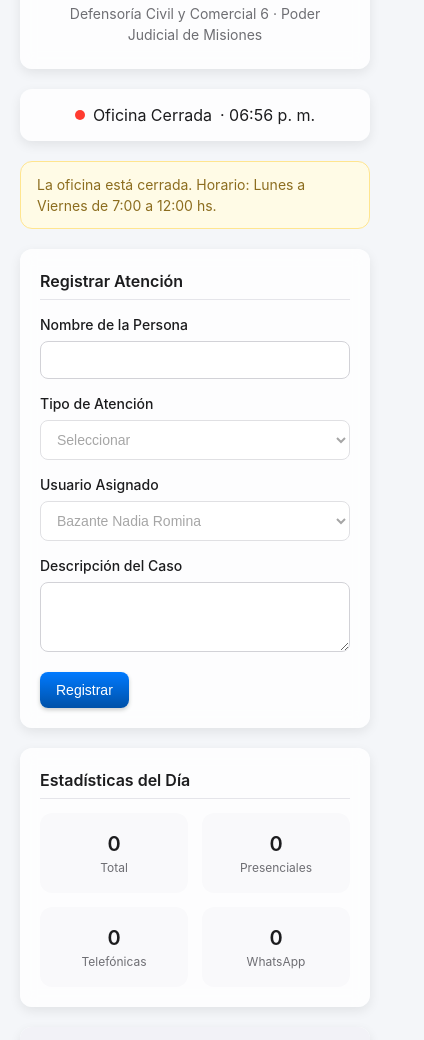
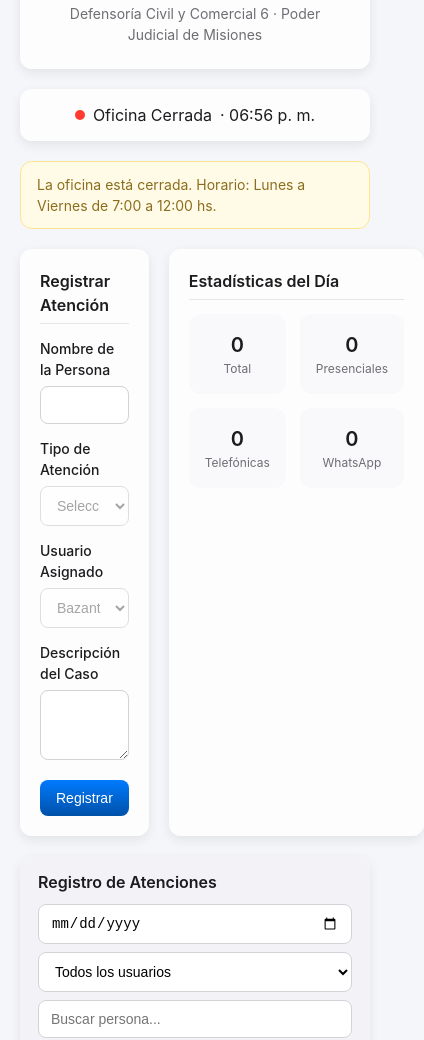
Before and after one commit to Defensoria6/atencion-publico, a plain HTML site: page index.html in a window 390 px wide. Shown: the part 80-1120 px from the top of the page, 424 px wide, since content can reach past the window. Drawn offline with Linux system fonts and the light colour scheme; no server answers.

Commit message:
Update index.html

```diff
--- a/index.html
+++ b/index.html
@@ -8,7 +8,7 @@
     :root {
       --bg: #f4f6f9;
       --card: #ffffffcc;
-      --accent: #007aff; /* estilo macOS */
+      --accent: #007aff;
       --accent-dark: #0051a8;
       --text: #1c1c1e;
       --muted: #6e6e73;
@@ -24,178 +24,52 @@
       padding: 20px;
     }
     h1,h2 { font-weight:600; }
-    .container {
-      max-width: 1100px;
-      margin: auto;
-      display: flex;
-      flex-direction: column;
-      gap: 20px;
-    }
-    .header {
-      background: var(--card);
-      padding: 24px;
-      border-radius: var(--radius);
-      box-shadow: var(--shadow);
-      text-align: center;
-      backdrop-filter: blur(8px);
-    }
+    .container { max-width: 1100px; margin: auto; display: flex; flex-direction: column; gap: 20px; }
+    .header { background: var(--card); padding: 24px; border-radius: var(--radius); box-shadow: var(--shadow); text-align: center; }
     .header h1 { font-size: 22px; margin-bottom: 6px; }
     .header p { color: var(--muted); font-size: 14px; }
-
-    .status-bar {
-      background: var(--card);
-      padding: 14px 20px;
-      border-radius: var(--radius);
-      box-shadow: var(--shadow);
-      display: flex;
-      justify-content: center;
-      align-items: center;
-      gap: 8px;
-    }
-    .status-indicator {
-      width: 10px; height: 10px;
-      border-radius: 50%;
-    }
+    .status-bar { background: var(--card); padding: 14px 20px; border-radius: var(--radius); box-shadow: var(--shadow); display: flex; justify-content: center; align-items: center; gap: 8px; }
+    .status-indicator { width: 10px; height: 10px; border-radius: 50%; }
     .status-open { background:#34c759; }
     .status-closed { background:#ff3b30; }
-
-    .main {
-      display: grid;
-      grid-template-columns: 1fr 1fr;
-      gap: 20px;
+    .main { display: grid; grid-template-columns: 1fr 1fr; gap: 20px; }
+    .card { background: var(--card); border-radius: var(--radius); box-shadow: var(--shadow); padding: 20px; }
+    .card h2 { font-size: 16px; margin-bottom: 14px; border-bottom: 1px solid #e5e5ea; padding-bottom: 6px; }
+    label { font-size: 14px; font-weight: 500; margin-bottom: 6px; display:block; }
+    input,select,textarea {
+      width: 100%; padding: 10px 12px; border: 1px solid #d2d2d7; border-radius: 8px;
+      background: #fff; font-size: 14px;
     }
-    .card {
-      background: var(--card);
-      border-radius: var(--radius);
-      box-shadow: var(--shadow);
-      padding: 20px;
-      backdrop-filter: blur(8px);
-    }
-    .card h2 {
-      font-size: 16px;
-      margin-bottom: 14px;
-      border-bottom: 1px solid #e5e5ea;
-      padding-bottom: 6px;
-    }
-
-    label {
-      font-size: 14px;
-      font-weight: 500;
-      margin-bottom: 6px;
-      display:block;
-    }
-    input,select,textarea {
-      width: 100%;
-      padding: 10px 12px;
-      border: 1px solid #d2d2d7;
-      border-radius: 8px;
-      background: #fff;
-      font-size: 14px;
-      transition: border .2s, box-shadow .2s;
-    }
-    input:focus,select:focus,textarea:focus {
-      border-color: var(--accent);
-      outline: none;
-      box-shadow: 0 0 0 3px rgba(0,122,255,.2);
-    }
+    input:focus,select:focus,textarea:focus { border-color: var(--accent); outline: none; box-shadow: 0 0 0 3px rgba(0,122,255,.2); }
     .form-group { margin-bottom: 14px; }
-
-    .btn {
-      display: inline-block;
-      background: linear-gradient(to bottom, #ffffff, #f0f0f5);
-      border: 1px solid #c7c7cc;
-      border-radius: 8px;
-      padding: 10px 16px;
-      font-size: 14px;
-      font-weight: 500;
-      cursor: pointer;
-      transition: all .2s;
-      box-shadow: inset 0 1px 0 #fff, 0 1px 2px rgba(0,0,0,.05);
-    }
-    .btn:hover {
-      background: linear-gradient(to bottom, #f9f9fb, #e9e9ef);
-    }
-    .btn:active {
-      background: #d1d1d6;
-      transform: translateY(1px);
-    }
-    .btn-primary {
-      background: linear-gradient(to bottom, var(--accent), var(--accent-dark));
-      color: #fff;
-      border: none;
-      box-shadow: 0 2px 4px rgba(0,0,0,.2);
-    }
-    .btn-primary:hover {
-      background: linear-gradient(to bottom, #3395ff, #0064d2);
-    }
-
-    .alert {
-      background:#fffbe6;
-      color:#8c6d1f;
-      border:1px solid #ffe58f;
-      padding:12px 16px;
-      border-radius: var(--radius);
-      font-size:14px;
-      display:none;
-    }
-
-    .stats {
-      display:grid;
-      grid-template-columns: repeat(2,1fr);
-      gap:14px;
-    }
-    .stat-box {
-      background:#f9f9fb;
-      border-radius: var(--radius);
-      padding:16px;
-      text-align:center;
-    }
-    .stat-number {
-      font-size:20px;
-      font-weight:600;
-    }
+    .btn { display: inline-block; border-radius: 8px; padding: 10px 16px; font-size: 14px; font-weight: 500; cursor: pointer; transition: all .2s; }
+    .btn-primary { background: linear-gradient(to bottom, var(--accent), var(--accent-dark)); color: #fff; border: none; }
+    .btn-primary:hover { background: linear-gradient(to bottom, #3395ff, #0064d2); }
+    .btn-secondary { background:#e5e5ea; border:1px solid #c7c7cc; }
+    .alert { background:#fffbe6; color:#8c6d1f; border:1px solid #ffe58f; padding:12px 16px; border-radius: var(--radius); font-size:14px; display:none; }
+    .stats { display:grid; grid-template-columns: repeat(2,1fr); gap:14px; }
+    .stat-box { background:#f9f9fb; border-radius: var(--radius); padding:16px; text-align:center; }
+    .stat-number { font-size:20px; font-weight:600; }
     .stat-label { font-size:12px; color:var(--muted); }
-
-    .records-table {
-      background: var(--card);
-      border-radius: var(--radius);
-      box-shadow: var(--shadow);
-      overflow: hidden;
-    }
-    .table-header {
-      background: #f2f2f7;
-      padding: 14px 18px;
-      font-weight: 600;
-      border-bottom:1px solid #e5e5ea;
-    }
-    .table-content {
-      max-height: 300px;
-      overflow-y:auto;
-    }
-    .record {
-      display:grid;
-      grid-template-columns: 80px 100px 1fr 1fr;
-      padding: 10px 16px;
-      font-size:14px;
-      border-bottom:1px solid #f0f0f5;
-    }
+    .records-table { background: var(--card); border-radius: var(--radius); box-shadow: var(--shadow); overflow: hidden; }
+    .table-header { background: #f2f2f7; padding: 14px 18px; font-weight: 600; border-bottom:1px solid #e5e5ea; display:flex; justify-content:space-between; align-items:center; flex-wrap:wrap; gap:10px; }
+    .table-content { max-height: 300px; overflow-y:auto; }
+    .record { display:grid; grid-template-columns: 100px 80px 100px 1fr 1fr; padding: 10px 16px; font-size:14px; border-bottom:1px solid #f0f0f5; }
     .record:hover { background:#fafafa; }
     .record-time { font-weight:500; color:var(--accent); }
-    .record-type {
-      font-size:12px;
-      padding:2px 6px;
-      border-radius:6px;
-      text-align:center;
-      font-weight:500;
-    }
+    .record-type { font-size:12px; padding:2px 6px; border-radius:6px; text-align:center; font-weight:500; }
     .type-presencial { background:#eaf9ea; color:#34c759; }
     .type-telefonica { background:#fff8e6; color:#ff9500; }
     .type-whatsapp { background:#f3e8ff; color:#af52de; }
-
-    @media(max-width:768px){
-      .main { grid-template-columns:1fr; }
-      .record { grid-template-columns:1fr; gap:6px; }
+    @media print {
+      body { background: #fff; }
+      .header, .status-bar, .main, .alert, .table-header { display: none !important; }
+      .records-table { box-shadow:none; }
+      .record { grid-template-columns: 120px 80px 120px 1fr 1fr; border:1px solid #ccc; }
+      .print-header { display:block; text-align:center; margin-bottom:20px; }
+      .print-header h2 { margin:0; }
     }
+    .print-header { display:none; }
   </style>
 </head>
 <body>
@@ -247,28 +121,28 @@
       <div class="card">
         <h2>Estadísticas del Día</h2>
         <div class="stats">
-          <div class="stat-box">
-            <div id="totalAttentions" class="stat-number">0</div>
-            <div class="stat-label">Total</div>
-          </div>
-          <div class="stat-box">
-            <div id="presentialCount" class="stat-number">0</div>
-            <div class="stat-label">Presenciales</div>
-          </div>
-          <div class="stat-box">
-            <div id="phoneCount" class="stat-number">0</div>
-            <div class="stat-label">Telefónicas</div>
-          </div>
-          <div class="stat-box">
-            <div id="whatsappCount" class="stat-number">0</div>
-            <div class="stat-label">WhatsApp</div>
-          </div>
+          <div class="stat-box"><div id="totalAttentions" class="stat-number">0</div><div class="stat-label">Total</div></div>
+          <div class="stat-box"><div id="presentialCount" class="stat-number">0</div><div class="stat-label">Presenciales</div></div>
+          <div class="stat-box"><div id="phoneCount" class="stat-number">0</div><div class="stat-label">Telefónicas</div></div>
+          <div class="stat-box"><div id="whatsappCount" class="stat-number">0</div><div class="stat-label">WhatsApp</div></div>
         </div>
       </div>
     </div>
 
     <div class="records-table">
-      <div class="table-header">Registro de Atenciones</div>
+      <div class="table-header">
+        <span>Registro de Atenciones</span>
+        <div style="display:flex; gap:8px; flex-wrap:wrap;">
+          <input type="date" id="filterDate">
+          <select id="filterUser"><option value="">Todos los usuarios</option></select>
+          <input type="text" id="filterPerson" placeholder="Buscar persona...">
+          <button id="printBtn" class="btn btn-secondary">🖨️ Imprimir Listado</button>
+        </div>
+      </div>
+      <div class="print-header">
+        <h2>Registro de Atenciones</h2>
+        <p>Defensoría Civil y Comercial 6 · Poder Judicial de Misiones</p>
+      </div>
       <div id="recordsContainer" class="table-content">
         <div style="padding:30px;text-align:center;color:var(--muted)">
           No hay registros para mostrar
@@ -277,17 +151,37 @@
     </div>
   </div>
 
-  <script>
+  <script type="module">
+    import { initializeApp } from "https://www.gstatic.com/firebasejs/11.0.1/firebase-app.js";
+    import { getFirestore, collection, addDoc, onSnapshot, serverTimestamp, query, orderBy } from "https://www.gstatic.com/firebasejs/11.0.1/firebase-firestore.js";
+
+    const firebaseConfig = {
+      apiKey: "AIzaSyDgxLS98sk6GkLrjMu3BVS2cmZ9exdh4dY",
+      authDomain: "atencion-publico-def6.firebaseapp.com",
+      projectId: "atencion-publico-def6",
+      storageBucket: "atencion-publico-def6.firebasestorage.app",
+      messagingSenderId: "1052433106688",
+      appId: "1:1052433106688:web:8ac3e144bcf377ac4b55e5"
+    };
+
+    const app = initializeApp(firebaseConfig);
+    const db = getFirestore(app);
+    const colRef = collection(db, "atencion");
+
     const users = ["Bazante Nadia Romina","Boillat Cesar Enrique","Cardozo Maria Raquel","Cedron Noelia Aurora","Corrales Alicia Mariela","Escobar Monica Graciela","Fioravante Romulo","Gonzalez Alberto Misael","Gonzalez Juan Jose","Gudiño Natalia Esther","Magnani Enzo Luciano","Pablos Patricia","Palacios Ana Gabriela","Ortega Lucia Noemi","Ramos Marcelo Gustavo","Riveros Patricia Soledad","Sosa Rita Cecilia"];
-    let dailyRecords = [];
-    let stats = { total:0, presencial:0, telefonica:0, whatsapp:0 };
 
     function init(){
       const sel=document.getElementById("assignedUser");
-      users.forEach(u=>{let o=document.createElement("option");o.value=u;o.textContent=u;sel.appendChild(o);});
-      updateClock(); updateStatus(); updateStats();
+      const filterSel=document.getElementById("filterUser");
+      users.forEach(u=>{
+        let o=document.createElement("option"); o.value=u; o.textContent=u;
+        sel.appendChild(o.cloneNode(true));
+        filterSel.appendChild(o);
+      });
+      updateClock(); updateStatus();
       setInterval(()=>{updateClock();updateStatus();},60000);
     }
+
     function updateClock(){
       const now=new Date();
       document.getElementById("currentTime").textContent="· "+now.toLocaleTimeString('es-AR',{hour:'2-digit',minute:'2-digit'});
@@ -313,34 +207,67 @@
         form.querySelectorAll("input,select,textarea,button").forEach(el=>el.disabled=true);
       }
     }
-    function updateStats(){
+
+    function renderRecords(snapshot){
+      const filterDate=document.getElementById("filterDate").value;
+      const filterUser=document.getElementById("filterUser").value;
+      const filterPerson=document.getElementById("filterPerson").value.toLowerCase();
+      const container=document.getElementById("recordsContainer");
+      container.innerHTML="";
+      let stats={total:0,presencial:0,telefonica:0,whatsapp:0};
+      snapshot.forEach(doc=>{
+        const r=doc.data();
+        let fecha=r.timestamp?.toDate().toISOString().slice(0,10);
+        if(filterDate && fecha!==filterDate) return;
+        if(filterUser && r.assignedUser!==filterUser) return;
+        if(filterPerson && !r.personName.toLowerCase().includes(filterPerson)) return;
+        stats.total++; stats[r.type]++;
+        const div=document.createElement("div");
+        div.className="record";
+        div.innerHTML=`
+          <div>${r.timestamp?.toDate().toLocaleDateString("es-AR") || "-"}</div>
+          <div class="record-time">${r.time}</div>
+          <div class="record-type type-${r.type}">${r.type[0].toUpperCase()+r.type.slice(1)}</div>
+          <div><strong>${r.personName}</strong></div>
+          <div>${r.assignedUser}</div>`;
+        container.appendChild(div);
+      });
+      if(!container.innerHTML.trim()){
+        container.innerHTML="<div style='padding:30px;text-align:center;color:var(--muted)'>No hay registros para mostrar</div>";
+      }
       document.getElementById("totalAttentions").textContent=stats.total;
       document.getElementById("presentialCount").textContent=stats.presencial;
       document.getElementById("phoneCount").textContent=stats.telefonica;
       document.getElementById("whatsappCount").textContent=stats.whatsapp;
     }
-    function addRecord(r){
-      const c=document.getElementById("recordsContainer");
-      if(dailyRecords.length===1) c.innerHTML="";
-      const div=document.createElement("div");
-      div.className="record";
-      div.innerHTML=`
-        <div class="record-time">${r.time}</div>
-        <div class="record-type type-${r.type}">${r.type[0].toUpperCase()+r.type.slice(1)}</div>
-        <div><strong>${r.personName}</strong></div>
-        <div>${r.assignedUser}</div>`;
-      c.insertBefore(div,c.firstChild);
-    }
-    document.getElementById("attentionForm").addEventListener("submit",e=>{
+
+    const q=query(colRef, orderBy("timestamp","desc"));
+    onSnapshot(q,(snapshot)=>{ renderRecords(snapshot); });
+
+    document.getElementById("filterDate").addEventListener("change",()=>{ onSnapshot(q,(snapshot)=>{ renderRecords(snapshot); }); });
+    document.getElementById("filterUser").addEventListener("change",()=>{ onSnapshot(q,(snapshot)=>{ renderRecords(snapshot); }); });
+    document.getElementById("filterPerson").addEventListener("input",()=>{ onSnapshot(q,(snapshot)=>{ renderRecords(snapshot); }); });
+
+    document.getElementById("attentionForm").addEventListener("submit",async(e)=>{
       e.preventDefault();
-      if(!isOpen()){alert("Oficina cerrada.");return;}
+      if(!isOpen()){ alert("Oficina cerrada."); return; }
       const now=new Date();
-      const rec={time:now.toLocaleTimeString('es-AR',{hour:'2-digit',minute:'2-digit'}),personName:personName.value,type:attentionType.value,assignedUser:assignedUser.value,description:description.value};
-      dailyRecords.push(rec);
-      stats.total++; stats[rec.type]++;
-      addRecord(rec); updateStats();
-      e.target.reset();
+      const rec={
+        time: now.toLocaleTimeString('es-AR',{hour:'2-digit',minute:'2-digit'}),
+        personName: personName.value,
+        type: attentionType.value,
+        assignedUser: assignedUser.value,
+        description: description.value,
+        timestamp: serverTimestamp()
+      };
+      try{
+        await addDoc(colRef,rec);
+        e.target.reset();
+      }catch(err){ console.error("Error guardando en Firestore: ",err); }
     });
+
+    document.getElementById("printBtn").addEventListener("click",()=>{ window.print(); });
+
     document.addEventListener("DOMContentLoaded",init);
   </script>
 </body>
```
